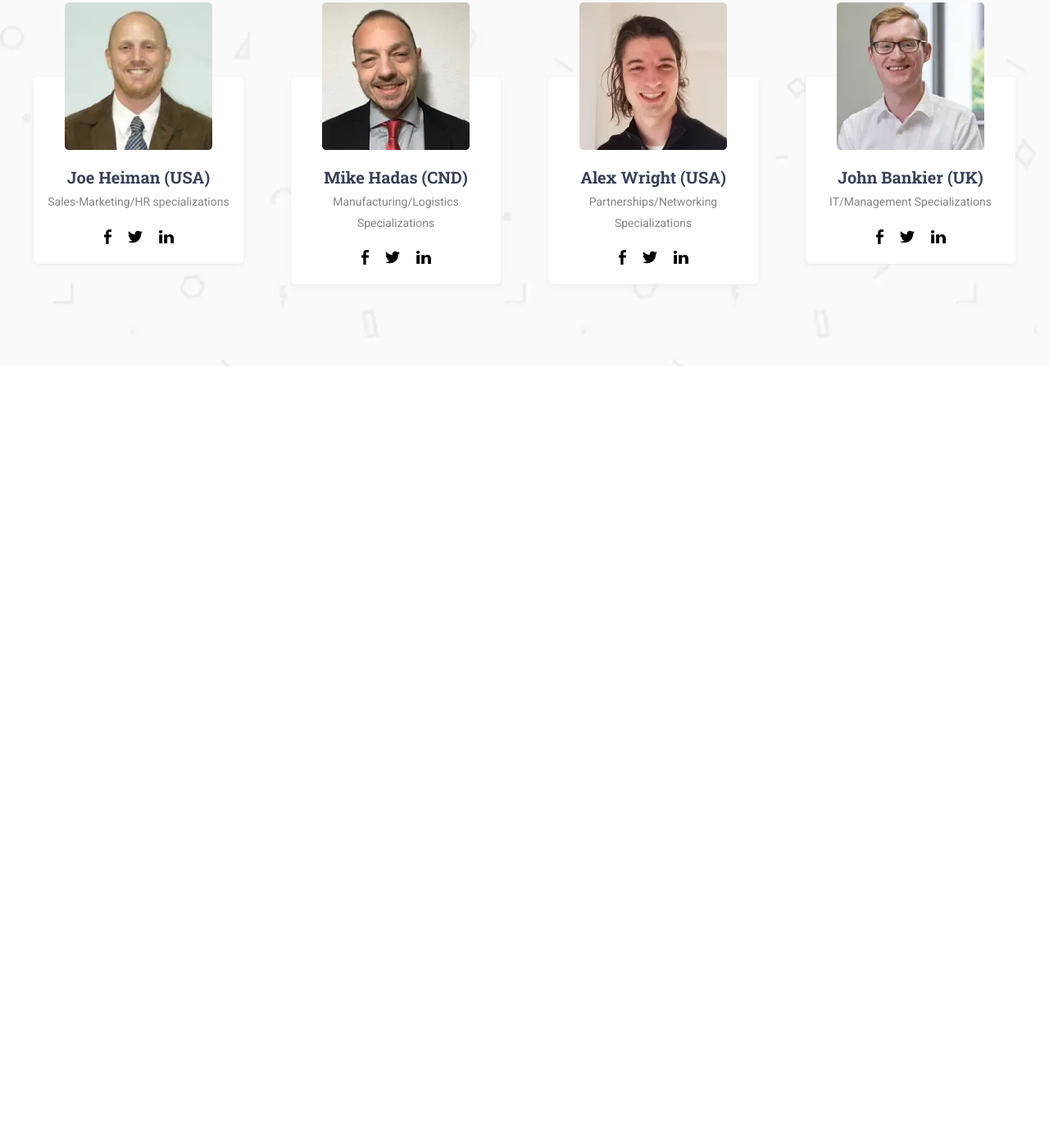
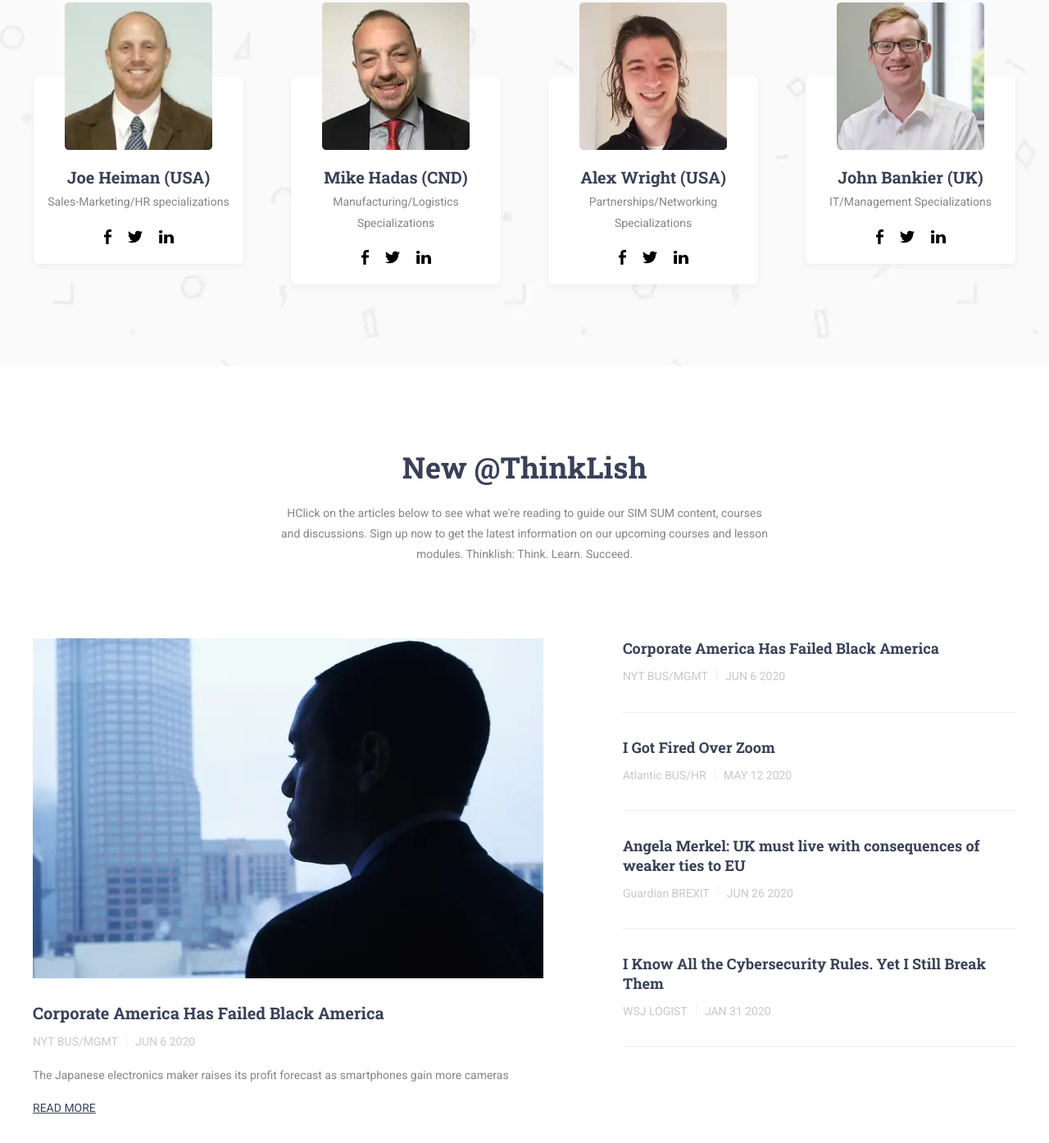
Before and after one commit to Romanuch4/LandingPage1, a plain HTML site: page index.html in a window 1280 px wide. Shown: the part 3971-5366 px from the top of the page at 82% size. Before the commit the page ends 4418 px from the top, so only its background shows below. Drawn offline with Linux system fonts and the light colour scheme; some packages are replaced by stand-ins of ours; a script that the page names is missing.

Commit message:
make eighth screen

```diff
--- a/css/main.css
+++ b/css/main.css
@@ -14,7 +14,7 @@
 .is-mouse-focused:focus {
   outline: none;
   transform: none;
-  opacity: 1;
+  opacity: 1 !important;
 }
 
 html {
@@ -1103,3 +1103,103 @@ video {
 .profiles__item__link:hover {
   opacity: 0.7;
 }
+
+/*================ 8 screen ================*/
+.news__description {
+  max-width: 600px;
+  margin-bottom: 90px;
+}
+
+.news {
+  display: flex;
+  justify-content: space-between;
+}
+
+.news__left {
+  max-width: 623px;
+}
+
+.news__img-wrap {
+  width: 100%;
+  height: auto;
+  margin-bottom: 25px;
+}
+
+.news__img {
+  width: 100%;
+  object-fit: cover;
+}
+
+.news__title {
+  margin-bottom: 10px;
+  font-family: var(--main-title-font, 'Roboto Slab', sans-serif);
+  font-weight: bold;
+  font-size: 20px;
+  color: var(--main-title-color, #384158);
+  line-height: 1.3;
+}
+
+.news__info {
+  display: flex;
+  margin-bottom: 15px;
+}
+
+.news__info__text {
+  font-family: var(--main-text-font, 'Roboto', sans-serif);
+  font-size: 14px;
+  color: #c8c8c8;
+  line-height: 180%;
+}
+
+.news__info__separator {
+  margin: 0 9px;
+  color: #eeeeee;
+}
+
+.news__left__description {
+  margin-bottom: 15px;
+  font-family: var(--main-text-font, 'Roboto', sans-serif);
+  font-size: 14px;
+  color: var(--main-text-color, #858585);
+  line-height: 180%;
+}
+
+.news__left__link {
+  font-family: var(--main-text-font, 'Roboto', sans-serif);
+  font-size: 14px;
+  color: var(--main-title-color, #384158);
+  line-height: 180%;
+  text-decoration-line: underline;
+}
+
+.news__left__link:hover {
+  text-decoration-line: none;
+}
+
+.news__left__link:focus {
+  opacity: 0.7;
+}
+
+.news__right {
+  max-width: 480px;
+}
+
+.news__article__content {
+  display: block;
+  margin-bottom: 30px;
+  padding-bottom: 15px;
+  border-bottom: 1px solid #eeeeee;
+}
+
+.news__article__content:hover {
+  opacity: 0.7;
+}
+
+.news__article__title {
+  margin-bottom: 10px;
+  font-family: var(--main-title-font, 'Roboto Slab', sans-serif);
+  font-weight: bold;
+  font-size: 18px;
+  color: var(--main-title-color, #384158);
+  line-height: 1.3333;
+}
--- a/css/media(1).css
+++ b/css/media(1).css
@@ -97,6 +97,19 @@
 
   .profiles__item:nth-child(2n) {
     margin-right: 0;
+  }
+
+  .news {
+    align-items: center;
+    flex-direction: column;
+  }
+
+  .news__left {
+    margin-bottom: 50px;
+  }
+
+  .news__right {
+    max-width: 623px;
   }
 }
 
--- a/index.html
+++ b/index.html
@@ -747,6 +747,103 @@
 				</div>
 			</div>
 		</section>
+
+		<!--==================== Eighth screen ====================-->
+		<section>
+			<div class="content">
+				<div class="content__wrap">
+					<div class="container">
+						<h2 class="title">
+							New @ThinkLish
+						</h2>
+						<p class="content__description news__description">
+							HClick on the articles below to see what we're reading to guide our SIM SUM content, courses and
+							discussions. Sign up now to get the latest information on our upcoming courses and lesson modules.
+							Thinklish: Think. Learn. Succeed.
+						</p>
+						<div class="news">
+							<article class="news__left">
+								<div class="news__img-wrap">
+									<picture>
+										<source type="image/webp" srcset="img/news.webp 1x, img/news@2x.webp 2x" />
+										<img class="news__img" src="img/news.png" srcset="img/news@2x.png 2x" />
+									</picture>
+								</div>
+								<h2 class="news__title">
+									Corporate America Has Failed Black America
+								</h2>
+								<div class="news__info">
+									<div class="news__info__text">NYT BUS/MGMT</div>
+									<div class="news__info__separator">|</div>
+									<div class="news__info__text">JUN 6 2020</div>
+								</div>
+								<p class="news__left__description">
+									The Japanese electronics maker raises its profit forecast as smartphones gain more cameras
+								</p>
+								<div class="">
+									<a href="#" class="news__left__link">
+										READ MORE
+									</a>
+								</div>
+							</article>
+
+							<div class="news__right">
+								<ul>
+									<li class="news__article">
+										<a href="#" class="news__article__content">
+											<h3 class="news__article__title">
+												Corporate America Has Failed Black America
+											</h3>
+											<div class="news__info">
+												<div class="news__info__text">NYT BUS/MGMT</div>
+												<div class="news__info__separator">|</div>
+												<div class="news__info__text">JUN 6 2020</div>
+											</div>
+										</a>
+									</li>
+									<li class="news__article">
+										<a href="#" class="news__article__content">
+											<h3 class="news__article__title">
+												I Got Fired Over Zoom
+											</h3>
+											<div class="news__info">
+												<div class="news__info__text">Atlantic BUS/HR</div>
+												<div class="news__info__separator">|</div>
+												<div class="news__info__text">MAY 12 2020</div>
+											</div>
+										</a>
+									</li>
+									<li class="news__article">
+										<a href="#" class="news__article__content">
+											<h3 class="news__article__title">
+												Angela Merkel: UK must live with consequences of weaker ties to EU
+											</h3>
+											<div class="news__info">
+												<div class="news__info__text">Guardian BREXIT</div>
+												<div class="news__info__separator">|</div>
+												<div class="news__info__text">JUN 26 2020</div>
+											</div>
+										</a>
+									</li>
+									<li class="news__article">
+										<a href="#" class="news__article__content">
+											<h3 class="news__article__title">
+												I Know All the Cybersecurity Rules. Yet I Still Break Them
+											</h3>
+											<div class="news__info">
+												<div class="news__info__text">WSJ LOGIST</div>
+												<div class="news__info__separator">|</div>
+												<div class="news__info__text">JAN 31 2020</div>
+											</div>
+										</a>
+									</li>
+								</ul>
+							</div>
+						</div>
+					</div>
+				</div>
+			</div>
+		</section>
 	</main>
 
 	<!--==================== Js ====================-->
```
Also changed, not shown: img/news.png (added), img/news.webp (added), img/news@2x.png (added), img/news@2x.webp (added).
